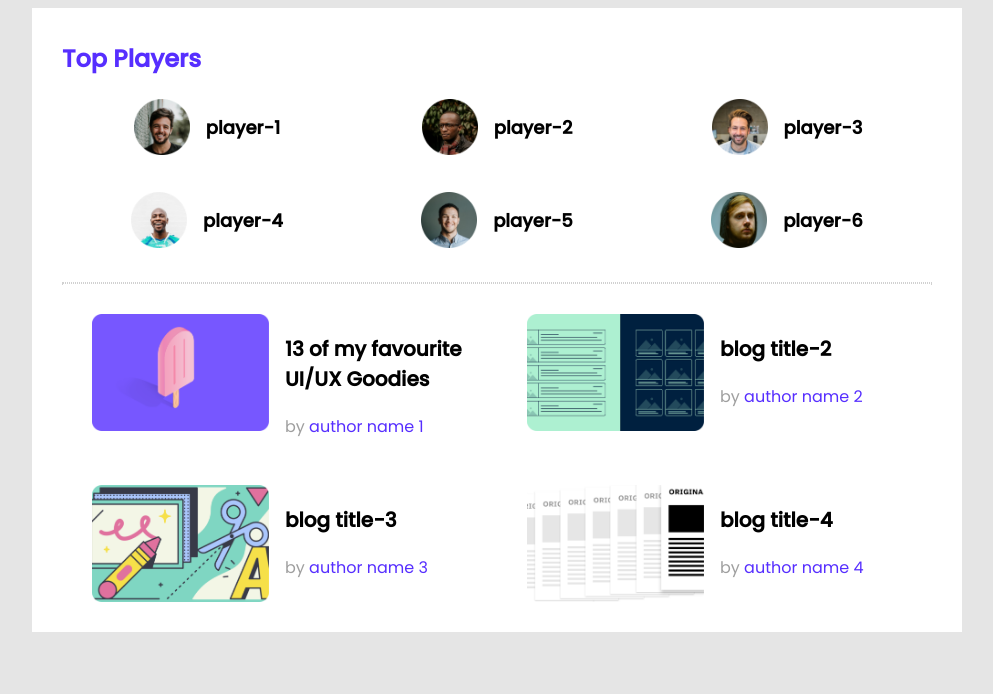
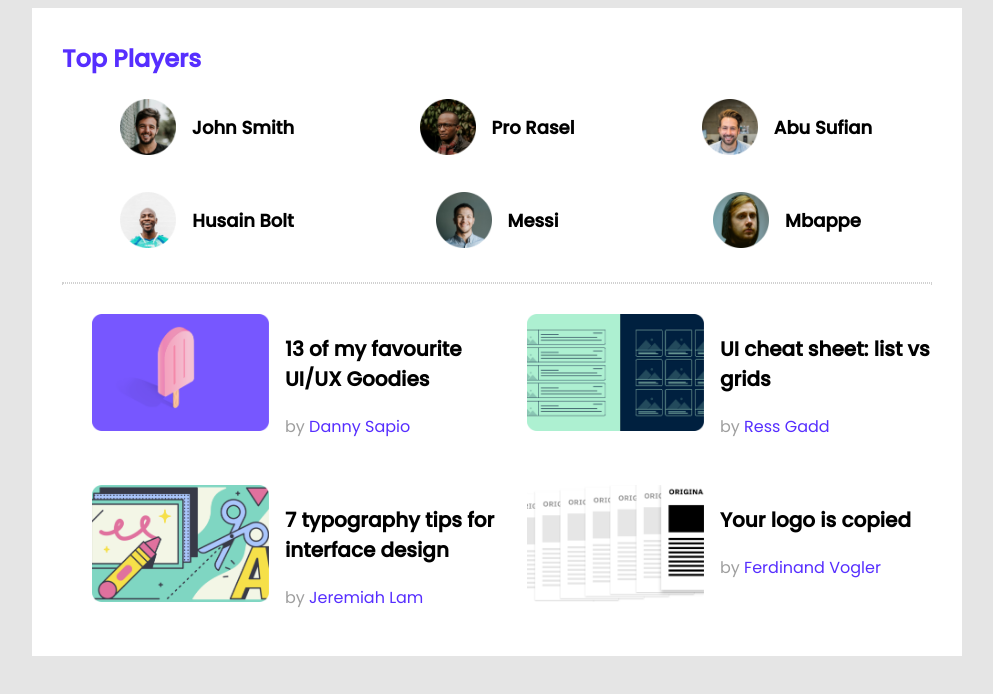
Before and after one commit to moh-sagor/Responsive-Web-Layout, a plain HTML site: page index.html in a window 1280 px wide. Shown: the whole page, without its empty margins (143-1136 px from the left). Drawn offline with Linux system fonts and the light colour scheme.

Commit message:
blogs done

```diff
--- a/index.html
+++ b/index.html
@@ -27,27 +27,27 @@
           <div class="players">
             <div class="player">
               <img src="images/players/player-1.png" alt="" />
-              <h3 class="player-name">player-1</h3>
+              <h3 class="player-name">John Smith</h3>
             </div>
             <div class="player">
               <img src="images/players/player-2.png" alt="" />
-              <h3 class="player-name">player-2</h3>
+              <h3 class="player-name">Pro Rasel</h3>
             </div>
             <div class="player">
               <img src="images/players/player-3.png" alt="" />
-              <h3 class="player-name">player-3</h3>
+              <h3 class="player-name">Abu Sufian</h3>
             </div>
             <div class="player">
               <img src="images/players/player-4.png" alt="" />
-              <h3 class="player-name">player-4</h3>
+              <h3 class="player-name">Husain Bolt</h3>
             </div>
             <div class="player">
               <img src="images/players/player-5.png" alt="" />
-              <h3 class="player-name">player-5</h3>
+              <h3 class="player-name">Messi</h3>
             </div>
             <div class="player">
               <img src="images/players/player-6.png" alt="" />
-              <h3 class="player-name">player-6</h3>
+              <h3 class="player-name">Mbappe</h3>
             </div>
           </div>
         </div>
@@ -59,7 +59,7 @@
                 <img src="images/blogs/blog-1.png" alt="" />
                 <div class="blog-info">
                   <h3 class="blog-title">13 of my favourite UI/UX Goodies</h3>
-                  <p class="blog-author">by <a href="">author name 1</a></p>
+                  <p class="blog-author">by <a href="">Danny Sapio</a></p>
                 </div>
               </div>
             </div>
@@ -67,8 +67,8 @@
               <div class="thumbnil">
                 <img src="images/blogs/blog-2.png" alt="" />
                 <div class="blog-info">
-                  <h3 class="blog-title">blog title-2</h3>
-                  <p class="blog-author">by <a href="">author name 2</a></p>
+                  <h3 class="blog-title">UI cheat sheet: list vs grids</h3>
+                  <p class="blog-author">by <a href="">Ress Gadd</a></p>
                 </div>
               </div>
             </div>
@@ -76,8 +76,10 @@
               <div class="thumbnil">
                 <img src="images/blogs/blog-3.png" alt="" />
                 <div class="blog-info">
-                  <h3 class="blog-title">blog title-3</h3>
-                  <p class="blog-author">by <a href="">author name 3</a></p>
+                  <h3 class="blog-title">
+                    7 typography tips for interface design
+                  </h3>
+                  <p class="blog-author">by <a href="">Jeremiah Lam</a></p>
                 </div>
               </div>
             </div>
@@ -85,8 +87,8 @@
               <div class="thumbnil">
                 <img src="images/blogs/blog-4.png" alt="" />
                 <div class="blog-info">
-                  <h3 class="blog-title">blog title-4</h3>
-                  <p class="blog-author">by <a href="">author name 4</a></p>
+                  <h3 class="blog-title">Your logo is copied</h3>
+                  <p class="blog-author">by <a href="">Ferdinand Vogler</a></p>
                 </div>
               </div>
             </div>
```
